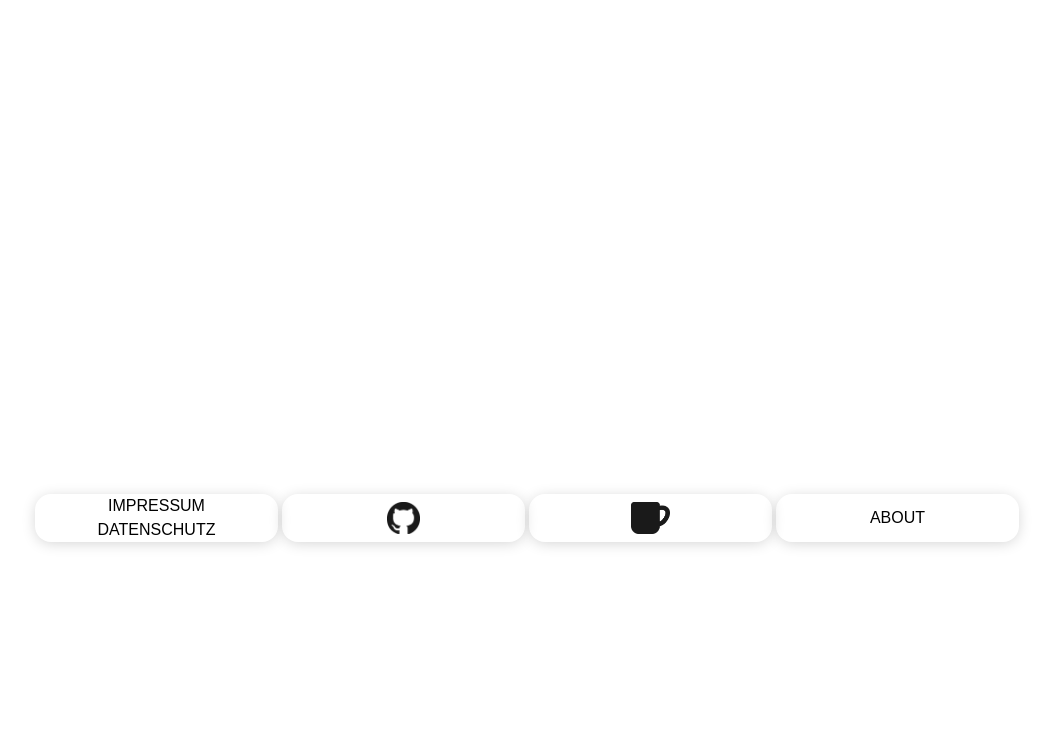
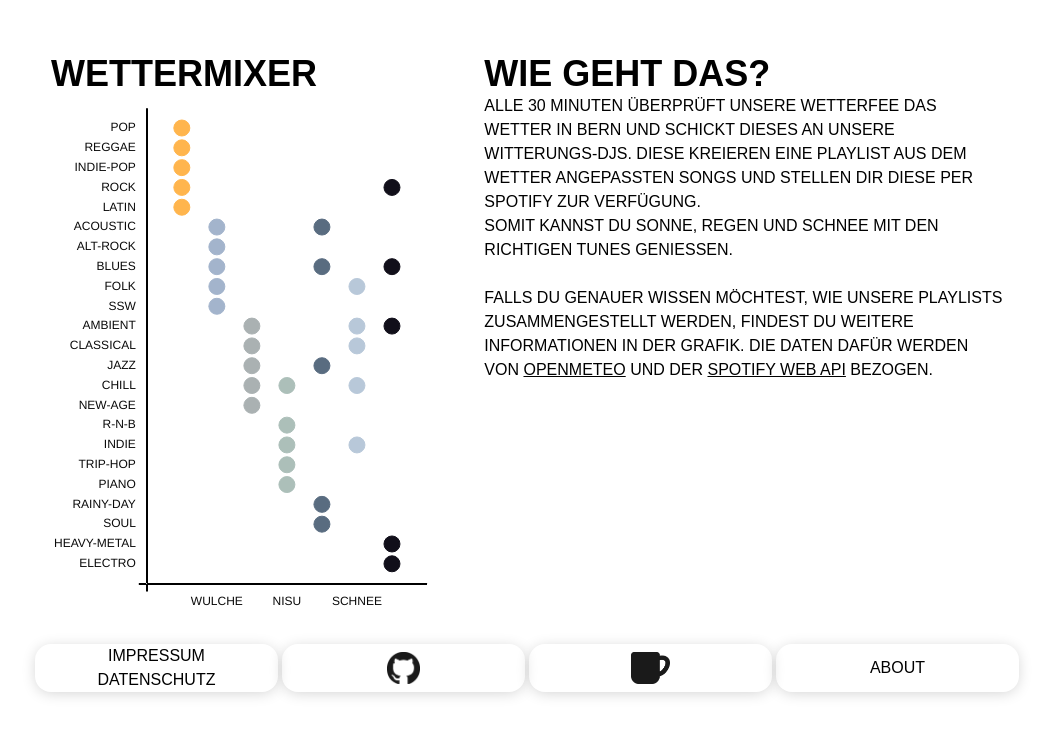
Before and after one commit to y-neck/weathertunes, a Nuxt app: page /about in a window 1280 px wide. Shown: the part 110-846 px from the top of the page, without its empty margins (113-1166 px from the left). Before the commit the page ends 800 px from the top, so only its background shows below. Built offline with nearby package versions, Linux system fonts and the light colour scheme; a web font is replaced by a local one.

Commit message:
feat: about.vue

```diff
--- a/components/footer.vue
+++ b/components/footer.vue
@@ -16,14 +16,14 @@
           class="footer-icon h-full w-auto p-2"
         />
       </NuxtLink>
-      <NuxtLink to="/fireplace.vue" class="footer-link">
+      <NuxtLink to="/fireplace" class="footer-link">
         <img
           src="~/public/img/standard_icons/Fireplace_pos_Mug.png"
           alt="Fireplace"
           class="footer-icon h-full w-auto p-2"
         />
       </NuxtLink>
-      <NuxtLink to="/about.vue" class="footer-link">About</NuxtLink>
+      <NuxtLink to="/about" class="footer-link">About</NuxtLink>
     </div>
   </footer>
 </template>
--- /dev/null
+++ b/pages/about.vue
@@ -0,0 +1,58 @@
+<template>
+  <main
+    class="bg-text mb-4 flex w-full flex-col justify-center p-4 md:flex-row md:gap-[5%]"
+  >
+    <div id="left-box" class="flex h-full w-full flex-col">
+      <div class="container mx-auto text-left">
+        <h1 class="text-text mb-1 text-4xl font-bold">WETTERMIXER</h1>
+      </div>
+      <div>
+        <WeathermixScatterchart class="self-center" />
+      </div>
+    </div>
+    <div id="right-box">
+      <div class="container mx-auto text-left">
+        <h1 class="text-text mt-4 text-4xl font-bold md:mt-0">Wie geht das?</h1>
+      </div>
+      <div class="bg-background container mx-auto flex flex-col text-left">
+        <p class="text-text mb-4">
+          Alle 30 Minuten überprüft unsere Wetterfee das Wetter in Bern und
+          schickt dieses an unsere Witterungs-DJs. Diese kreieren eine Playlist
+          aus dem Wetter angepassten Songs und stellen dir diese per Spotify zur
+          Verfügung.<br />
+          Somit kannst du Sonne, Regen und Schnee mit den richtigen Tunes
+          geniessen.<br /><br />
+          Falls du genauer wissen möchtest, wie unsere Playlists
+          zusammengestellt werden, findest du weitere Informationen in der
+          Grafik. Die Daten dafür werden von
+          <a href="https://open-meteo.com/" class="underline">OpenMeteo</a> und
+          der
+          <a
+            href="https://developer.spotify.com/documentation/web-api"
+            class="underline"
+            >Spotify Web API</a
+          >
+          bezogen.
+        </p>
+      </div>
+    </div>
+  </main>
+</template>
+
+<script setup lang="ts">
+import WeathermixScatterchart from "~/components/WeathermixScatterchart.vue";
+
+useSeoMeta({
+  title: "About – weathertunes" /* Page title */,
+  ogTitle: "About" /* Page title without branding */,
+  description: "Hier erfährst du genauer, wie weathertunes funktioniert",
+  ogDescription: "Hier erfährst du genauer, wie weathertunes funktioniert",
+  robots: "index, follow" /* 'index' | 'follow' | 'noindex' | 'nofollow' */,
+});
+
+definePageMeta({
+  layout: "default",
+});
+</script>
+
+<style scoped></style>
```
